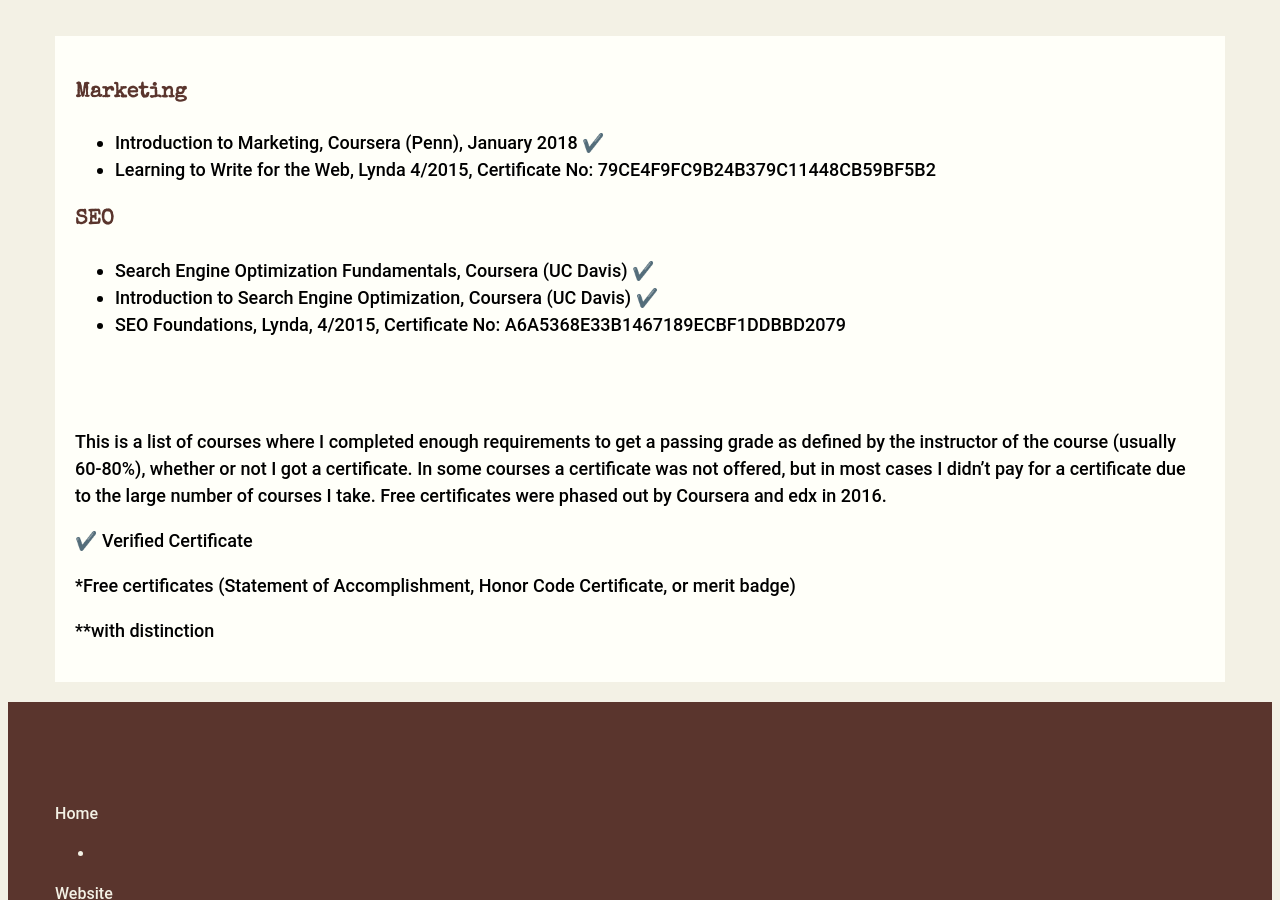
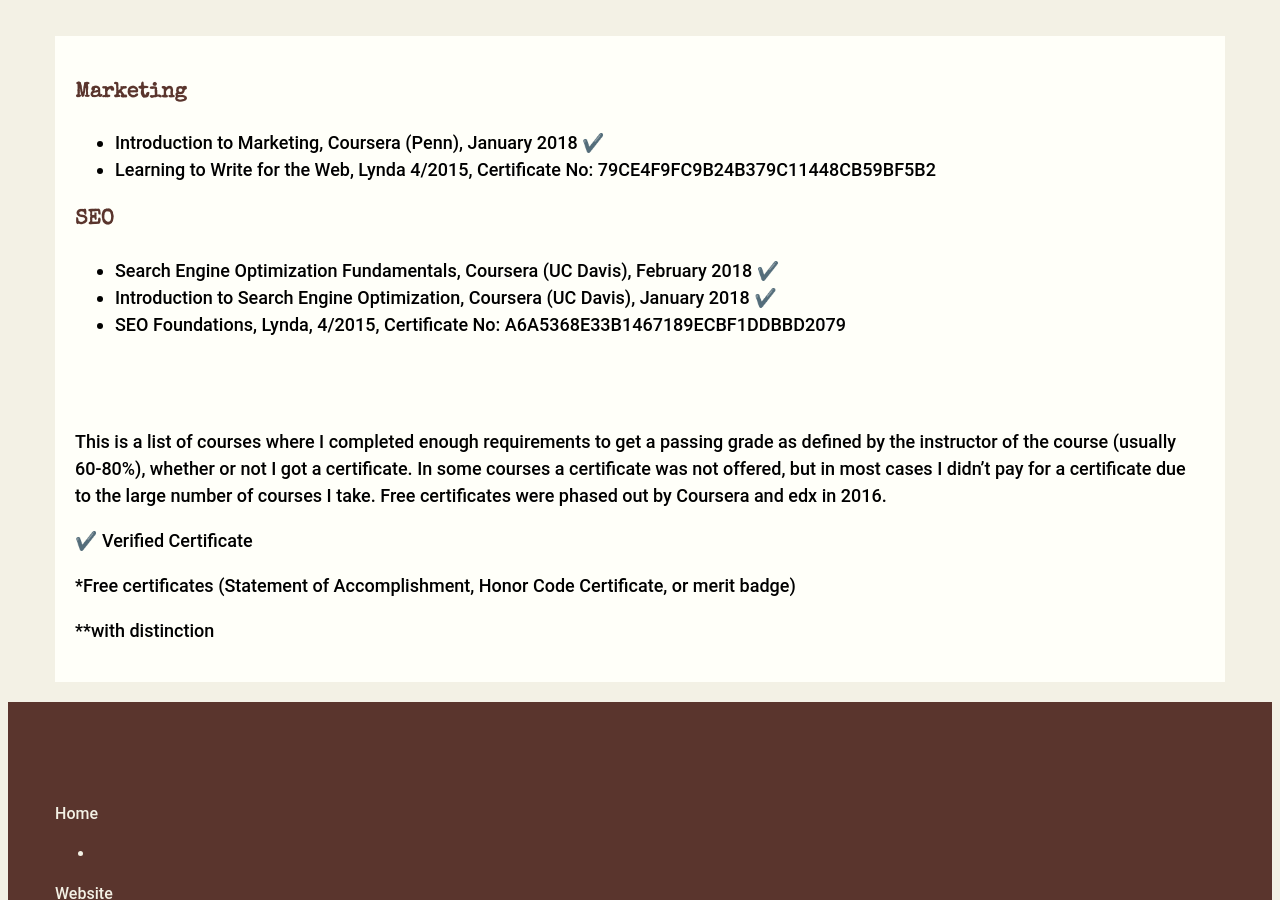
Before and after one commit to ashlynnpai/journal, a Jekyll site: the page built from _pages/business-courses.md, in a window 1280 px wide and 900 px high, scrolled down 433 px. Built offline with Jekyll 4.4.1, drawn with Linux system fonts in a browser that asks for light colours; emoji names are drawn with the system emoji font.

Commit message:
add dates to seo courses

```diff
--- a/_pages/business-courses.md
+++ b/_pages/business-courses.md
@@ -13,8 +13,8 @@ permalink: "/business-courses/"
 ### SEO
 {:.coffee .elite}
 
-* Search Engine Optimization Fundamentals, Coursera (UC Davis) :heavy_check_mark:
-* Introduction to Search Engine Optimization, Coursera (UC Davis) :heavy_check_mark:
+* Search Engine Optimization Fundamentals, Coursera (UC Davis), February 2018 :heavy_check_mark:
+* Introduction to Search Engine Optimization, Coursera (UC Davis), January 2018 :heavy_check_mark:
 * SEO Foundations, Lynda, 4/2015, Certificate No: A6A5368E33B1467189ECBF1DDBBD2079
 
 <br>
```
